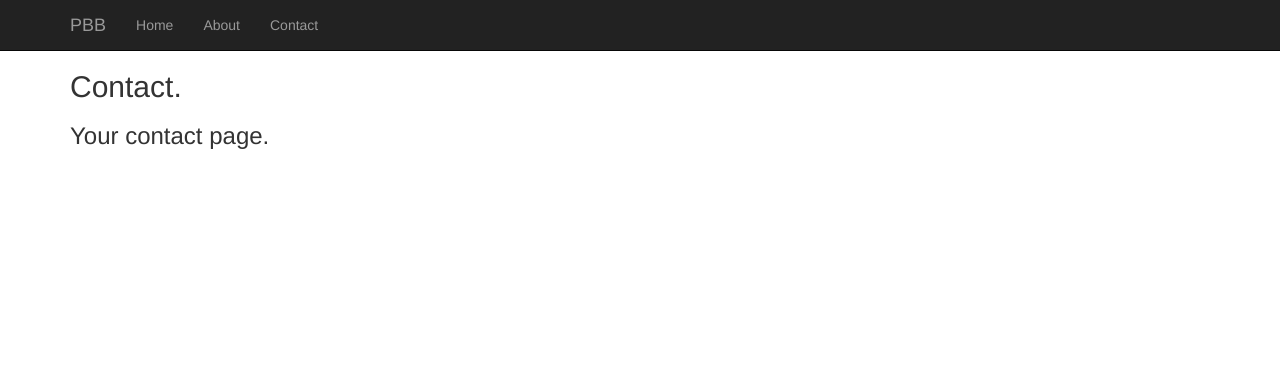
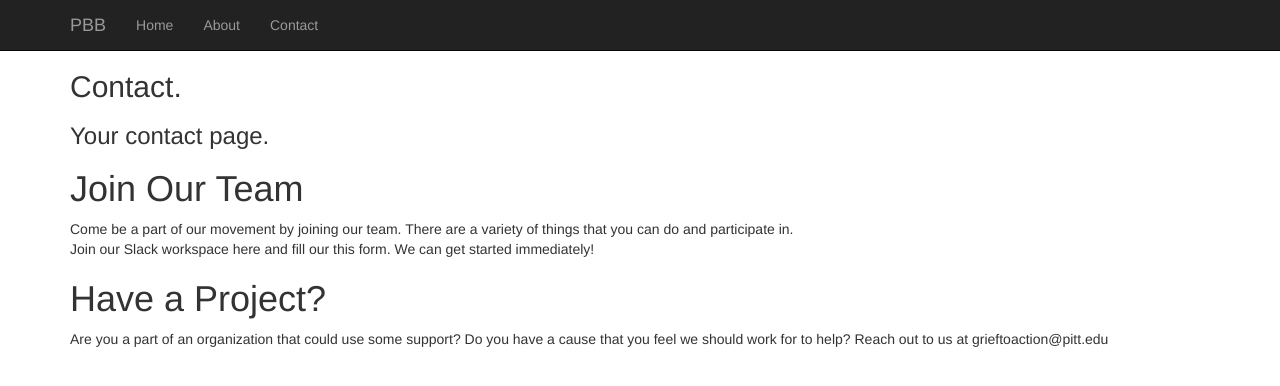
Before and after one commit to CAASI-G2A/g2a-website, a Django app: page /PBB/contact/ in a window 1280 px wide. Shown: the top 386 px of the page. Run offline with Django 3.2, Linux system fonts and the light colour scheme; some libraries are stand-ins or nearby versions.

Commit message:
PBB push testing 1

```diff
--- a/PPUC/PBB/templates/pbb/about.html
+++ b/PPUC/PBB/templates/pbb/about.html
@@ -5,5 +5,8 @@
 <h2>{{ title }}.</h2>
 <h3>{{ message }}</h3>
 
+<h1>Who We Are</h1>
+<p>Grief to Action was an initiative started by the Center for Analytical Approaches to Social Innovation
+     (CAASI) at the University of Pittsburgh. </p>
 
 {% endblock %}
--- a/PPUC/PBB/templates/pbb/contact.html
+++ b/PPUC/PBB/templates/pbb/contact.html
@@ -4,4 +4,11 @@
 <h2>{{ title }}.</h2>
 <h3>{{ message }}</h3>
 
+<h1>Join Our Team</h1>
+<p>Come be a part of our movement by joining our team. There are a variety of things that you can do and participate in.
+<br>Join our Slack workspace here and fill our this form. We can get started immediately!</p>
+<h1>Have a Project?</h1>
+<p>Are you a part of an organization that could use some support? Do you have a cause that you feel we should work for to help?
+    Reach out to us at grieftoaction@pitt.edu</p>
+
 {% endblock %}
```
